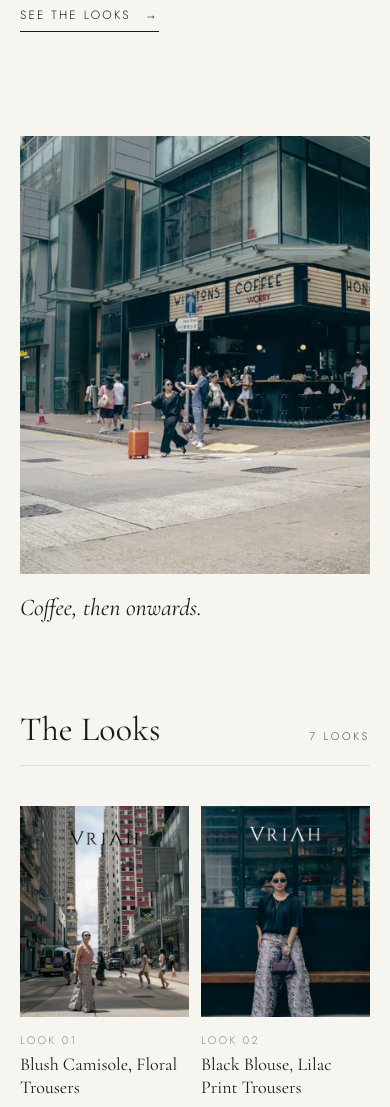
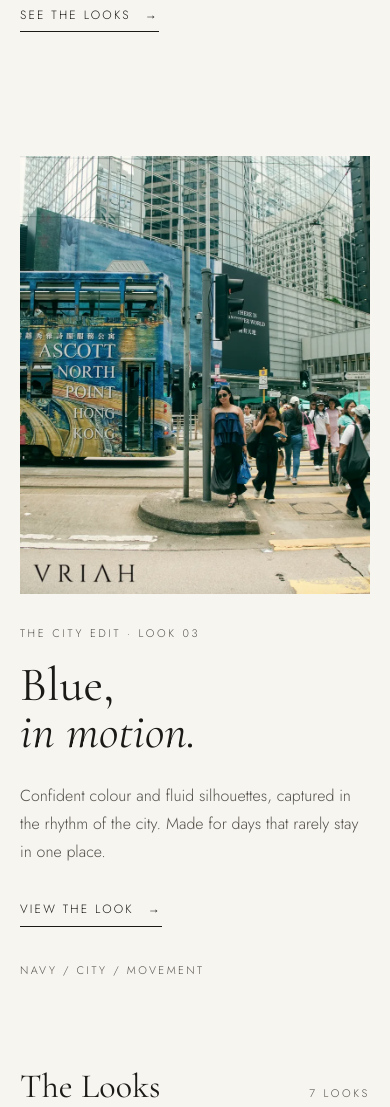
Before and after one commit to actuazz/URIAH-FASHION, a plain HTML site: page index.html in a window 390 px wide. Shown: the part 840-1947 px from the top of the page. Drawn offline with nearby package versions, Linux system fonts and the light colour scheme.

Commit message:
Replace the Coffee moment with Blue, in motion (Look 03)
Co-Authored-By: Claude Opus 5.5 <noreply@anthropic.com>
Claude-Session: https://claude.ai/code/session_01RsFNGQnbEWpwDpF27es53p

```diff
--- a/index.html
+++ b/index.html
@@ -29,8 +29,15 @@
   <figure class="opening-photo"><div class="ph ph--45"><img src="assets/photos/02-1600.webp" srcset="assets/photos/02-800.webp 800w, assets/photos/02-1600.webp 1600w, assets/photos/02-2400.webp 2400w" sizes="(max-width:760px) 100vw, 44vw" width="1600" height="2043" decoding="async" alt="Blush top and floral trousers, standing in the middle of a Hong Kong street lined with towers"></div></figure>
 </section>
 
-<section class="moment" aria-label="Coffee, then onwards.">
-  <figure><div class="ph ph--moment"><img src="assets/photos/31-1600.webp" srcset="assets/photos/31-800.webp 800w, assets/photos/31-1600.webp 1600w" sizes="100vw" width="1600" height="1067" loading="lazy" decoding="async" alt="Wide view of a Hong Kong street corner with a coffee shop, a figure crossing with an orange suitcase"></div><figcaption>Coffee, then onwards.</figcaption></figure>
+<section class="feature" aria-label="Blue, in motion.">
+  <div class="feature-copy reveal">
+    <p class="kicker">The City Edit · Look 03</p>
+    <h2>Blue,<br><i>in motion.</i></h2>
+    <p class="lede">Confident colour and fluid silhouettes, captured in the rhythm of the city. Made for days that rarely stay in one place.</p>
+    <a class="text-link" href="looks.html#look-03">View the look <span>→</span></a>
+    <p class="feature-aside">Navy / City / Movement</p>
+  </div>
+  <figure class="feature-photo reveal"><div class="ph ph--45"><img src="assets/photos/15-1600.webp" srcset="assets/photos/15-800.webp 800w, assets/photos/15-1600.webp 1600w" sizes="(max-width:760px) 100vw, 46vw" width="1600" height="2043" loading="lazy" decoding="async" alt="Navy ruffle top crossing a busy Hong Kong road with a tram behind"></div></figure>
 </section>
 
 <section class="looks-index" id="looks">
--- a/styles.css
+++ b/styles.css
@@ -31,7 +31,6 @@ h1,h2{font-family:var(--serif);font-weight:400;margin:0;letter-spacing:.005em}
 .ph--45{aspect-ratio:4/5}
 .ph--11{aspect-ratio:1/1}
 .ph--wide{aspect-ratio:3/2}
-.ph--moment{aspect-ratio:3/2;max-height:88vh;width:100%}
 
 /* header */
 .site-header{position:sticky;top:0;z-index:30;display:flex;justify-content:space-between;align-items:center;height:76px;padding:0 var(--gutter);background:rgba(247,245,240,.92);backdrop-filter:blur(10px);-webkit-backdrop-filter:blur(10px);border-bottom:1px solid transparent;transition:border-color .4s}
@@ -51,9 +50,12 @@ h1,h2{font-family:var(--serif);font-weight:400;margin:0;letter-spacing:.005em}
 .opening-photo{margin:0}
 
 /* coffee, then onwards */
-.moment{padding:0 var(--gutter)}
-.moment figure{margin:0 auto;max-width:1600px}
-.moment figcaption{font:italic 400 clamp(24px,2.4vw,34px)/1.2 var(--serif);margin-top:20px}
+.feature{display:grid;grid-template-columns:minmax(0,.9fr) minmax(0,1.1fr);gap:clamp(40px,7vw,120px);align-items:center;max-width:var(--max);margin:0 auto;padding:clamp(40px,6vh,80px) var(--gutter) 0}
+.feature-copy{max-width:420px;justify-self:end}
+.feature h2{font-size:clamp(48px,5.6vw,84px);line-height:.98;margin:20px 0 26px}
+.feature h2 i{font-style:italic}
+.feature-aside{margin:56px 0 0;font-size:11px;letter-spacing:.22em;text-transform:uppercase;color:var(--ink-2)}
+.feature-photo{margin:0}
 
 /* section heads */
 .section-head{display:flex;justify-content:space-between;align-items:baseline;gap:20px;border-bottom:1px solid var(--line);padding-bottom:18px;margin-bottom:40px}
@@ -151,8 +153,10 @@ body.is-locked{overflow:hidden}
   .opening-photo{order:-1}
   .opening h1{margin:16px 0 20px}
   .lede{font-size:16px;margin-bottom:30px}
-  .ph--moment{aspect-ratio:4/5}
-  .moment .ph img{object-position:30% 60%}
+  .feature{grid-template-columns:1fr;gap:30px;padding-top:20px}
+  .feature-photo{order:-1}
+  .feature-copy{justify-self:start}
+  .feature-aside{margin-top:34px}
   .looks-index,.closeups-wrap,.order{padding-top:90px}
   .look-grid{gap:30px 12px}
   .look-name{font-size:18px}
```
Also changed, not shown: content/site.json (+9 -5 lines), 1 other file.
